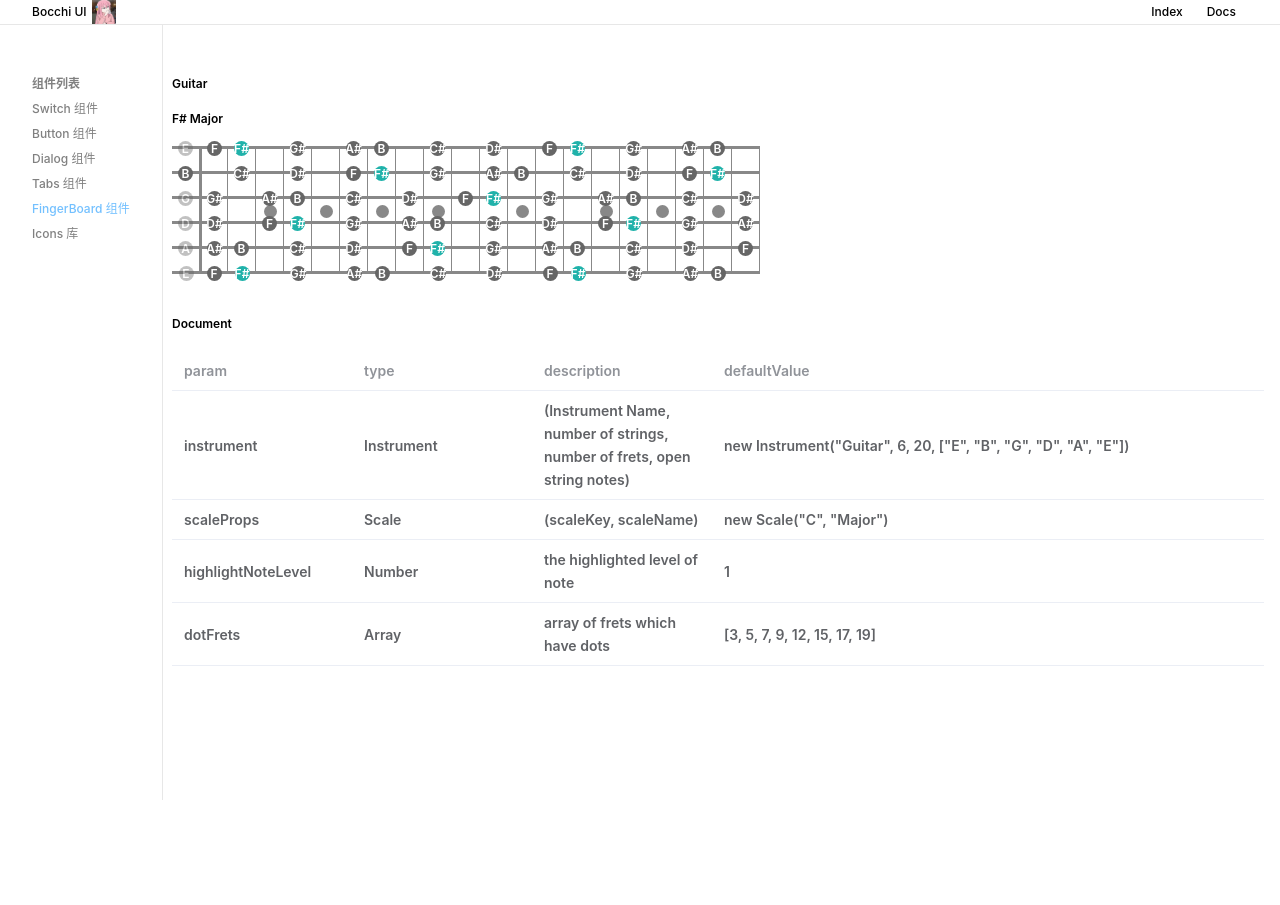
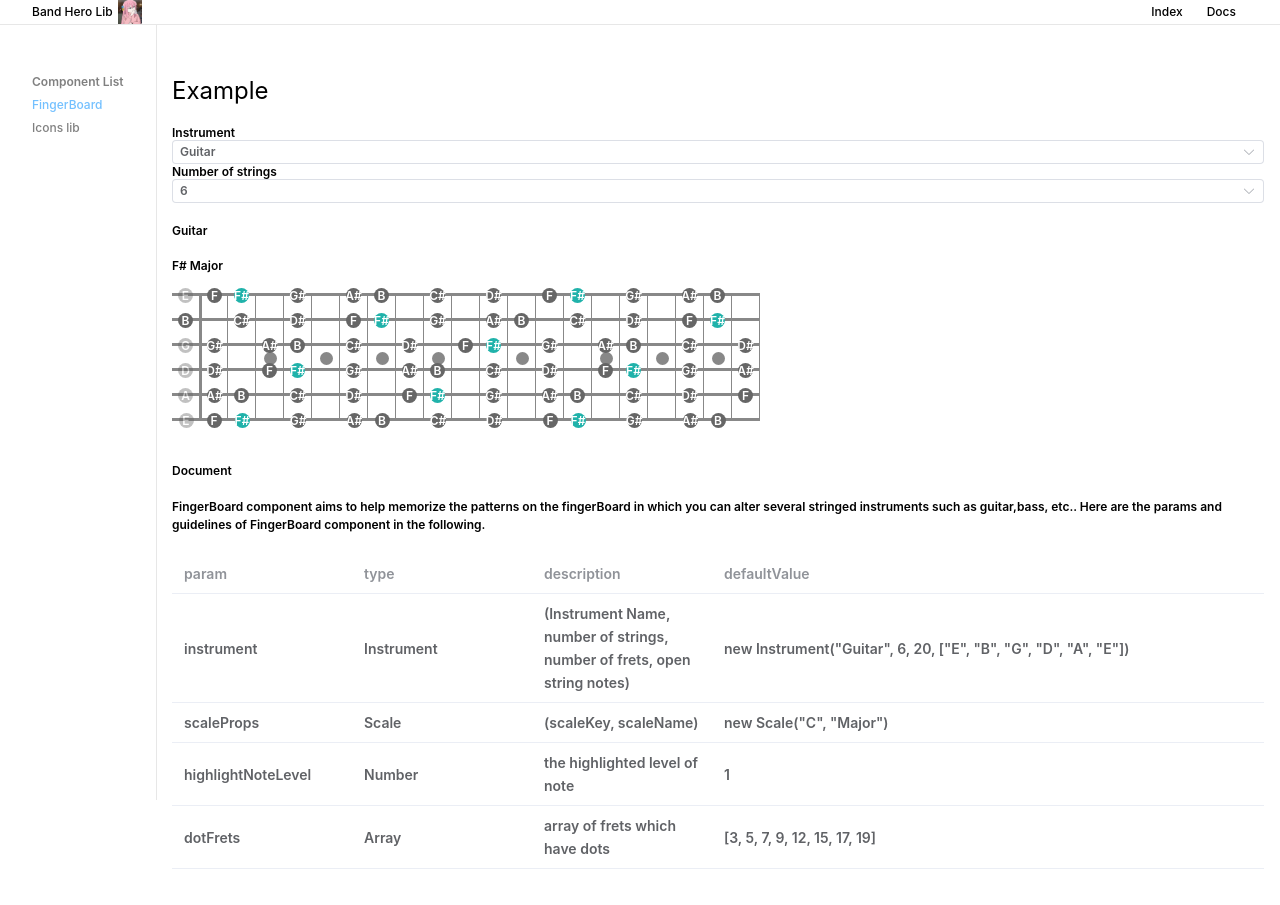
Before and after one commit to hohoto/vue3gulu, a Vue app: page /#/doc/fingerBoard in a window 1280 px wide. Before the commit the page ends 800 px from the top, so only its background shows below. Built offline with nearby package versions, Linux system fonts and the light colour scheme.

Commit message:
add document

```diff
--- a/src/components/DocDemo.vue
+++ b/src/components/DocDemo.vue
@@ -1,5 +1,6 @@
 <template>
-    <div>
-        Doc Original Demo
-    </div>
+  <div>
+    Provide several vue3 components mainly based on vue3,ts for music projects.
+    The main components include fingerBoard, coming soon, coming soon, wwwwww.
+  </div>
 </template>
--- a/src/components/FingerBoardDemo.vue
+++ b/src/components/FingerBoardDemo.vue
@@ -1,7 +1,51 @@
 <template>
+  <div>
+    <h1 class="title">Example</h1>
+    <div class="select_area">
+      <span class="select_title"
+        ><span class="select_text">Instrument</span>
+        <el-select
+          v-model="curInstrument"
+          size="small"
+          placeholder="please select instrument"
+          @change="changeInstrument(true)"
+        >
+          <el-option
+            v-for="item in InstrumentOptions"
+            :key="item.value"
+            :label="item.label"
+            :value="item.value"
+          >
+          </el-option>
+        </el-select>
+      </span>
+      <span class="select_title"
+        ><span class="select_text">Number of strings</span>
+        <el-select
+          v-model="curString"
+          size="small"
+          placeholder="please select strings"
+          @change="changeInstrument(false)"
+        >
+          <el-option
+            v-for="item in stringsOptions"
+            :key="item.value"
+            :label="item.label"
+            :value="item.value"
+          >
+          </el-option>
+        </el-select>
+      </span>
+    </div>
     <FingerBoard :instrument="instrument" :scale-props="scale" />
     <div class="doucment_area">
       <div class="document_title">Document</div>
+      <div class="document_text">
+        FingerBoard component aims to help memorize the patterns on the
+        fingerBoard in which you can alter several stringed instruments such as
+        guitar,bass, etc.. Here are the params and guidelines of FingerBoard
+        component in the following.
+      </div>
       <div class="document_text">
         <el-table :data="tableData" style="width: 100%">
           <el-table-column prop="param" label="param" width="180">
@@ -15,11 +59,14 @@
         </el-table>
       </div>
     </div>
+  </div>
 </template>
 <script lang="ts">
 import FingerBoard from "../lib/FingerBoard.vue";
 import { Scale } from "../lib/scale";
 import { Instrument } from "../lib/instrument";
+import { instrumentTitleLib, stringsLib } from "../lib/instrumentLib";
+import { ref } from "vue";
 export default {
   components: { FingerBoard },
   setup() {
@@ -51,24 +98,79 @@ export default {
         defaultValue: "[3, 5, 7, 9, 12, 15, 17, 19]",
       },
     ];
-    const instrument = new Instrument("Guitar", 6, 20, [
-      "E",
-      "B",
-      "G",
-      "D",
-      "A",
-      "E",
-    ]);
-    const scale = new Scale("F#", "Major");
-    return { tableData, instrument, scale };
+    const instrument = ref(
+      new Instrument("Guitar", 6, 20, ["E", "B", "G", "D", "A", "E"])
+    );
+    const scale = ref(new Scale("F#", "Major"));
+    let curInstrument = ref("Guitar");
+    let curString = ref(6);
+    const InstrumentOptions = ref(
+      instrumentTitleLib.map((x) => {
+        return {
+          value: x,
+          label: x,
+          key: x,
+        };
+      })
+    );
+    let stringsOptions = ref(
+      stringsLib[curInstrument.value].map((x) => {
+        return {
+          value: x,
+          label: x,
+          key: x,
+        };
+      })
+    );
+    const changeInstrument = (changeOtions: Boolean) => {
+      if (changeOtions) {
+        stringsOptions.value = stringsLib[curInstrument.value].map((x) => {
+          return {
+            value: x,
+            label: x,
+            key: x,
+          };
+        });
+        curString.value = 6;
+      }
+      instrument.value.setName(curInstrument.value);
+      instrument.value.setStrings(curString.value);
+      console.log("changeInstrument", stringsOptions.value);
+    };
+    return {
+      tableData,
+      instrument,
+      scale,
+      InstrumentOptions,
+      stringsOptions,
+      curInstrument,
+      curString,
+      changeInstrument,
+    };
   },
 };
 </script>
 <style lang="scss">
+.title {
+  margin-bottom: 20px;
+}
+.select_area {
+  margin-bottom: 20px;
+  .select_title {
+    margin: 10px 10px 10px 0;
+    .select_text {
+      margin-right: 10px;
+    }
+  }
+}
 .doucment_area {
   padding-top: 20px;
   .document_title {
     padding-bottom: 20px;
   }
+  .document_text {
+    padding-bottom: 20px;
+    line-height: 1.5;
+  }
 }
 </style>
--- a/src/components/IconsDemo.vue
+++ b/src/components/IconsDemo.vue
@@ -1,3 +1,55 @@
 <template>
-  <div>Doc Icons Demo</div>
+  <el-select v-model="value" class="m-2" placeholder="Select" size="large">
+    <el-option
+      v-for="item in options"
+      :key="item.value"
+      :label="item.label"
+      :value="item.value"
+    />
+  </el-select>
+  <el-select v-model="value" class="m-2" placeholder="Select">
+    <el-option
+      v-for="item in options"
+      :key="item.value"
+      :label="item.label"
+      :value="item.value"
+    />
+  </el-select>
+  <el-select v-model="value" class="m-2" placeholder="Select" size="small">
+    <el-option
+      v-for="item in options"
+      :key="item.value"
+      :label="item.label"
+      :value="item.value"
+    />
+  </el-select>
 </template>
+
+<script lang="ts" setup>
+import { ref } from "vue";
+
+// const value = ref("");
+
+const options = [
+  {
+    value: "Option1",
+    label: "Option1",
+  },
+  {
+    value: "Option2",
+    label: "Option2",
+  },
+  {
+    value: "Option3",
+    label: "Option3",
+  },
+  {
+    value: "Option4",
+    label: "Option4",
+  },
+  {
+    value: "Option5",
+    label: "Option5",
+  },
+];
+</script>
--- a/src/lib/FingerBoard.vue
+++ b/src/lib/FingerBoard.vue
@@ -1,6 +1,9 @@
 <template>
+  <div>
     <div class="Instrument_title">{{ instrument.name }}</div>
-  <div class="Scale_title">{{ scaleProps?.key + " " + scaleProps?.name }}</div>
+    <div class="Scale_title">
+      {{ scaleProps?.key + " " + scaleProps?.name }}
+    </div>
     <Strings
       v-for="curString in instrument.strings"
       :key="curString"
@@ -11,8 +14,10 @@
       :dot-string="Math.ceil(instrument.strings / 2)"
       :is-sharp="scaleProps.isSharp"
       :scale-notes="getScaleNotes()"
-    :highlight-note="highlightNote"
+      :highlight-note="highlightNoteLevel"
+      :dot-frets="dotFrets"
     />
+  </div>
 </template>
 <script lang="ts">
 import Strings from "./Strings.vue";
@@ -33,10 +38,16 @@ export default {
         return new Scale("C", "Major");
       },
     },
-    highlightNote: {
+    highlightNoteLevel: {
       type: Number,
       default: () => {
         return 1;
+      },
+    },
+    dotFrets: {
+      type: Array,
+      default: () => {
+        return [3, 5, 7, 9, 12, 15, 17, 19];
       },
     },
   },
--- a/src/lib/instrument.ts
+++ b/src/lib/instrument.ts
@@ -9,4 +9,10 @@ export class Instrument {
       this.frets = frets;
       this.openNotes = openNotes;
     }
+    setName(name: string) {
+      this.name = name
+    }
+    setStrings(strings: number) {
+      this.strings = strings
+    }
   }
--- /dev/null
+++ b/src/lib/instrumentLib.ts
@@ -0,0 +1,5 @@
+export const instrumentTitleLib = ['Guitar','Bass']
+export const stringsLib ={
+    'Guitar':[8,7,6,5,4],
+    'Bass':[6,5,4]
+}
--- a/src/lib/scale.ts
+++ b/src/lib/scale.ts
@@ -20,7 +20,7 @@ export class Scale {
         return flatNotes.filter(x=>this.degree.indexOf(flatNotes.indexOf(x))>=0)
       }
     }
-    alterRootNote(key,notesArray){
+    alterRootNote(key: string,notesArray: any[]){
       const keyIndex = notesArray.indexOf(key)
       if (keyIndex<0) {
         return notesArray
--- a/src/lib/scaleLib.ts
+++ b/src/lib/scaleLib.ts
@@ -5,7 +5,7 @@ export const AllNotes = {
     '#Notes': ['C','C#','D','D#','E','F','F#','G','G#','A','A#','B'],
     'bNotes': ['C','bD','D','bE','E','F','bG','G','bA','A','bB','B']
   };
-//使用升号音符的调
+//keys which use sharp Note
 export const SharpKeys = {
   "Major":["C","G","D","A","E","B","F#","C#"]
 }
--- a/src/views/Doc.vue
+++ b/src/views/Doc.vue
@@ -3,25 +3,25 @@
     <Nav />
     <div class="content">
       <aside v-if="menuVisible">
-        <p>组件列表</p>
+        <p>Component List</p>
         <ol>
-          <li>
-            <router-link to="/doc/switch">Switch 组件</router-link>
+          <!-- temporarily no use<li>
+            <router-link to="/doc/switch">Switch</router-link>
           </li>
           <li>
-            <router-link to="/doc/button">Button 组件</router-link>
+            <router-link to="/doc/button">Button</router-link>
           </li>
           <li>
-            <router-link to="/doc/dialog">Dialog 组件</router-link>
+            <router-link to="/doc/dialog">Dialog</router-link>
           </li>
           <li>
-            <router-link to="/doc/tabs">Tabs 组件</router-link>
+            <router-link to="/doc/tabs">Tabs</router-link>
+          </li> -->
+          <li>
+            <router-link to="/doc/fingerBoard">FingerBoard</router-link>
           </li>
           <li>
-            <router-link to="/doc/fingerBoard">FingerBoard 组件</router-link>
-          </li>
-          <li>
-            <router-link to="/doc/icons">Icons 库</router-link>
+            <router-link to="/doc/icons">Icons lib</router-link>
           </li>
         </ol>
       </aside>
--- a/src/views/Home.vue
+++ b/src/views/Home.vue
@@ -2,8 +2,8 @@
   <div>
     <Nav />
     <div class="banner">
-      <h1>Bocchi UI</h1>
-      <h2>UI frame</h2>
+      <h1>Band Hero Lib</h1>
+      <h2>Component Lib</h2>
       <p class="actions">
         <a href="">Github</a>
         <router-link to="/doc">Start</router-link>
--- a/src/views/Nav.vue
+++ b/src/views/Nav.vue
@@ -1,7 +1,7 @@
 <template>
   <div class="topnav">
     <div class="logo">
-      <p>Bocchi UI</p>
+      <p>Band Hero Lib</p>
       <img src="../assets/images/BocchiDW.jpg" alt="" />
     </div>
     <ul class="menu">
```
Lines whose indentation alone changed are shown as unchanged.
